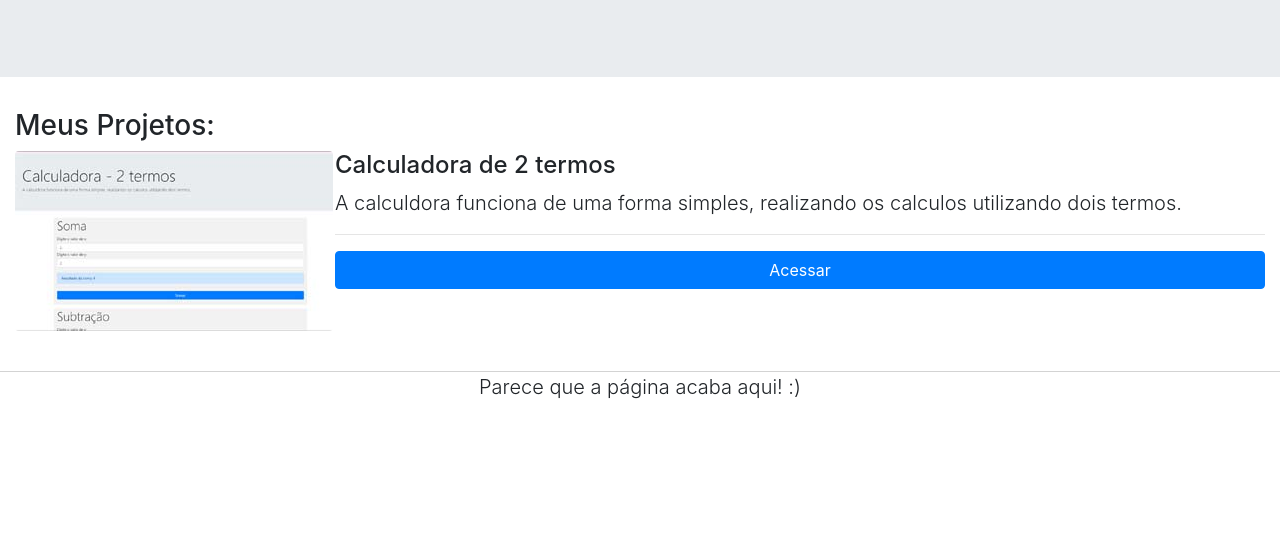
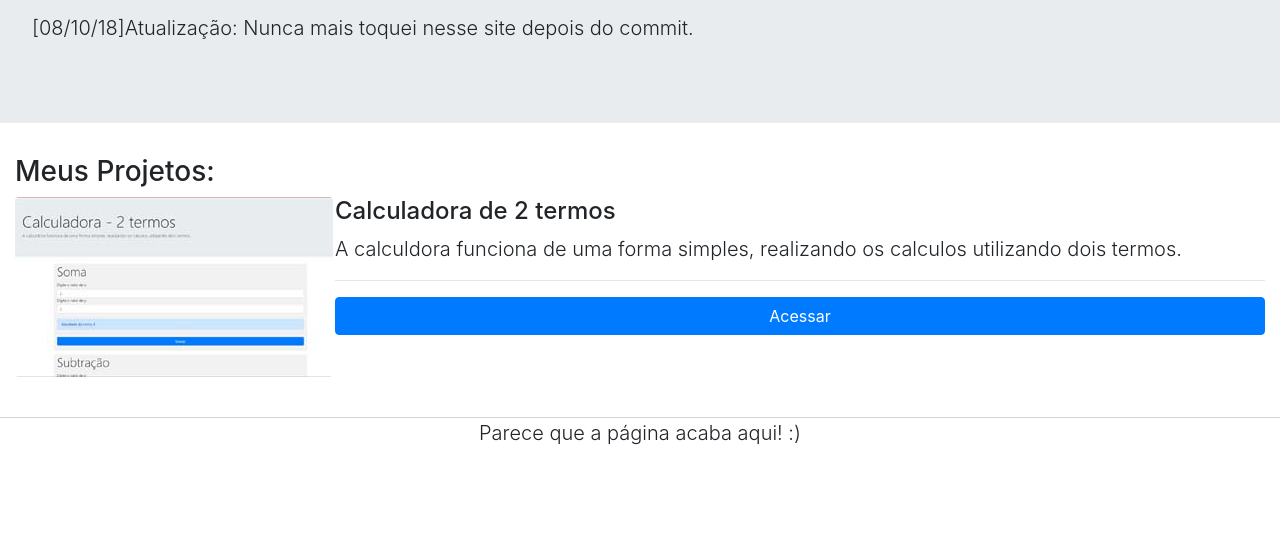
Before and after one commit to JGSMoreira/mineslim.github.io, a plain HTML site: page index.html in a window 1280 px wide. Shown: the part 247-800 px from the top of the page. Drawn offline with nearby package versions, Linux system fonts and the light colour scheme.

Commit message:
Atualização na home.

```diff
--- a/index.html
+++ b/index.html
@@ -29,6 +29,7 @@
 		<div class="jumbotron rounded-0">
 			<h1 class="display-3">João Guilherme</h1>
 			<p class="lead">Vou usar esse site pra testar um monte de coisa inútil (eu acho)</p>
+			<p class="lead">[08/10/18]Atualização: Nunca mais toquei nesse site depois do commit.</p>
 		</div>
 
 		<div class="container-fluid"> <!--MINHAS CRIAÇÕES-->
```
